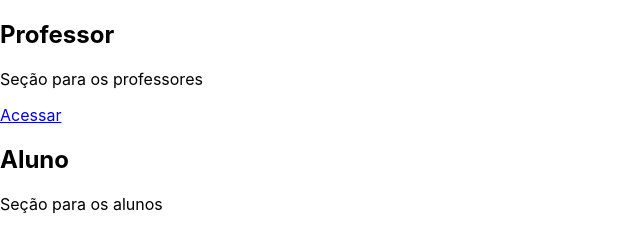
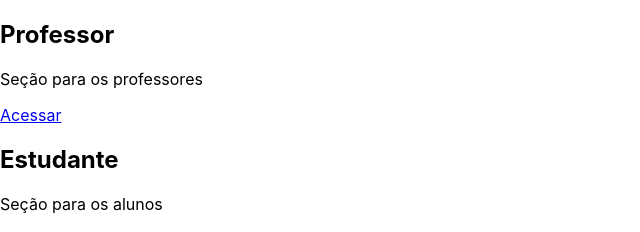
Before and after one commit to tryber/hackatrybe-covid, a React (Create React App) app: page /remoteWork in a window 1280 px wide. Shown: the top 232 px of the page, without its empty margins (0-640 px from the left). Built offline with nearby package versions, Linux system fonts and the light colour scheme.

Commit message:
Adicionando conteudo slido a pagina

```diff
--- a/src/remote_work/PageRemoteWork.js
+++ b/src/remote_work/PageRemoteWork.js
@@ -5,7 +5,7 @@ function PageRemoteWork() {
   return (
     <div className="RemoteWork">
       <CardType item={{ type: 'Professor', text: 'Seção para os professores' }} />
-      <CardType item={{ type: 'Aluno', text: 'Seção para os alunos' }} />
+      <CardType item={{ type: 'Estudante', text: 'Seção para os alunos' }} />
       <CardType item={{ type: 'Ferramenta', text: 'Ferramentas que usará' }} />
     </div>
   );
--- a/src/remote_work/contents/contentHabitosAlunos.js
+++ b/src/remote_work/contents/contentHabitosAlunos.js
@@ -45,7 +45,7 @@ Nesse momento de isolamento social, muitas pessoas precisarão adaptar o seu est
 
 const obj = {
   title: 'Hábitos',
-  type: 'Aluno',
+  type: 'Estudante',
   briefing,
   content,
   nav: [
--- a/src/remote_work/contents/contentSlido.js
+++ b/src/remote_work/contents/contentSlido.js
@@ -18,6 +18,7 @@ Há também uma funcionalidade de pesquisas. O professor ou responsável pelo ch
 `
 
 const briefing = `# A ferramenta Sli.do
+
   Ferramentas, tutorial e suas funcionalidades. `
 
 const obj = {
```
